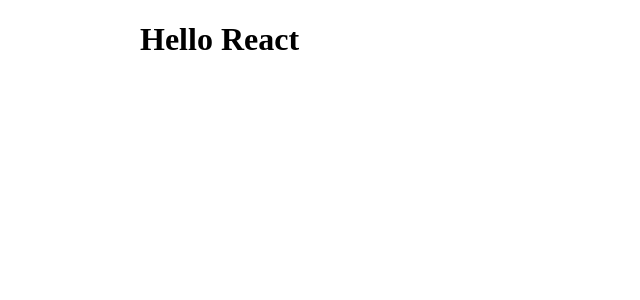
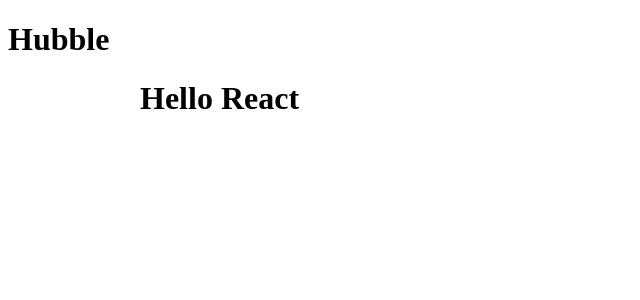
Before and after one commit to mohammadhossein-asadi/Styled-Components-Project, a React (Create React App) app: page / in a window 1280 px wide. Shown: the top 300 px of the page, without its empty margins (0-640 px from the left). Built offline with nearby package versions, Linux system fonts and the light colour scheme.

Commit message:
Create new component with name Header

```diff
--- a/src/App.js
+++ b/src/App.js
@@ -1,10 +1,14 @@
+import Header from "./components/Header";
 import { Container } from "./components/styles/Container.styled";
 
 function App() {
   return (
-    <Container>
-      <h1>Hello React</h1>
-    </Container>
+    <>
+      <Header />
+      <Container>
+        <h1>Hello React</h1>
+      </Container>
+    </>
   );
 }
 
--- /dev/null
+++ b/src/components/Header.js
@@ -0,0 +1,9 @@
+function Header() {
+  return (
+    <header>
+      <h1>Hubble</h1>
+    </header>
+  );
+}
+
+export default Header;
```
